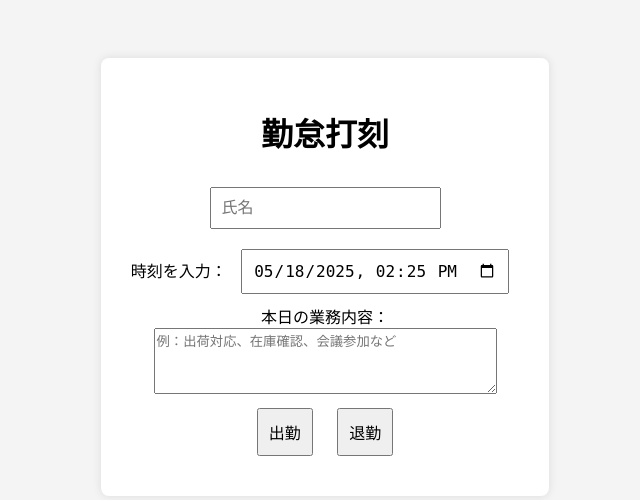
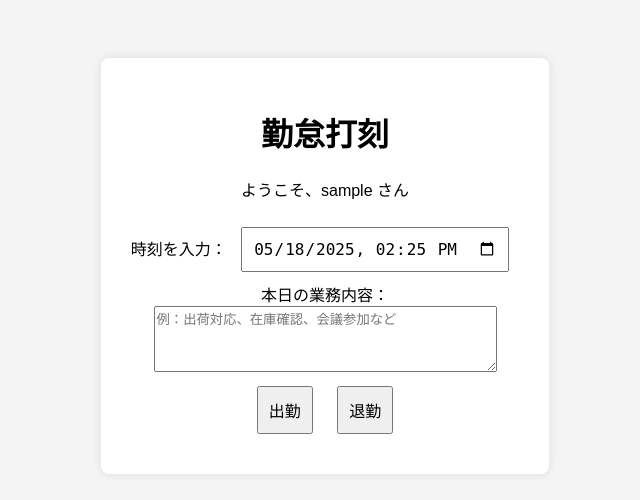
Before and after one commit to 2Duo/kintai-system, a Flask app: page / in a window 1280 px wide. Shown: the top 500 px of the page, without its empty margins (315-955 px from the left). Run offline with Flask 3, Linux system fonts and the light colour scheme; the visitor is signed in with stand-in values (Sample User, id 1).

Commit message:
Update index.html
氏名を表示するように

```diff
--- a/templates/index.html
+++ b/templates/index.html
@@ -8,9 +8,8 @@
 <body>
     <div class="container">
         <h1>勤怠打刻</h1>
+        <p>ようこそ、{{ user_name }} さん</p>
         <form action="/punch" method="post">
-            <!-- 仮の氏名入力（ログイン機能後は非表示予定） -->
-            <input type="text" name="name" placeholder="氏名" required><br>
             <label for="timestamp">時刻を入力：</label>
             <input type="datetime-local" name="timestamp" id="timestamp" required><br>
             <label for="description">本日の業務内容：</label><br>
```
